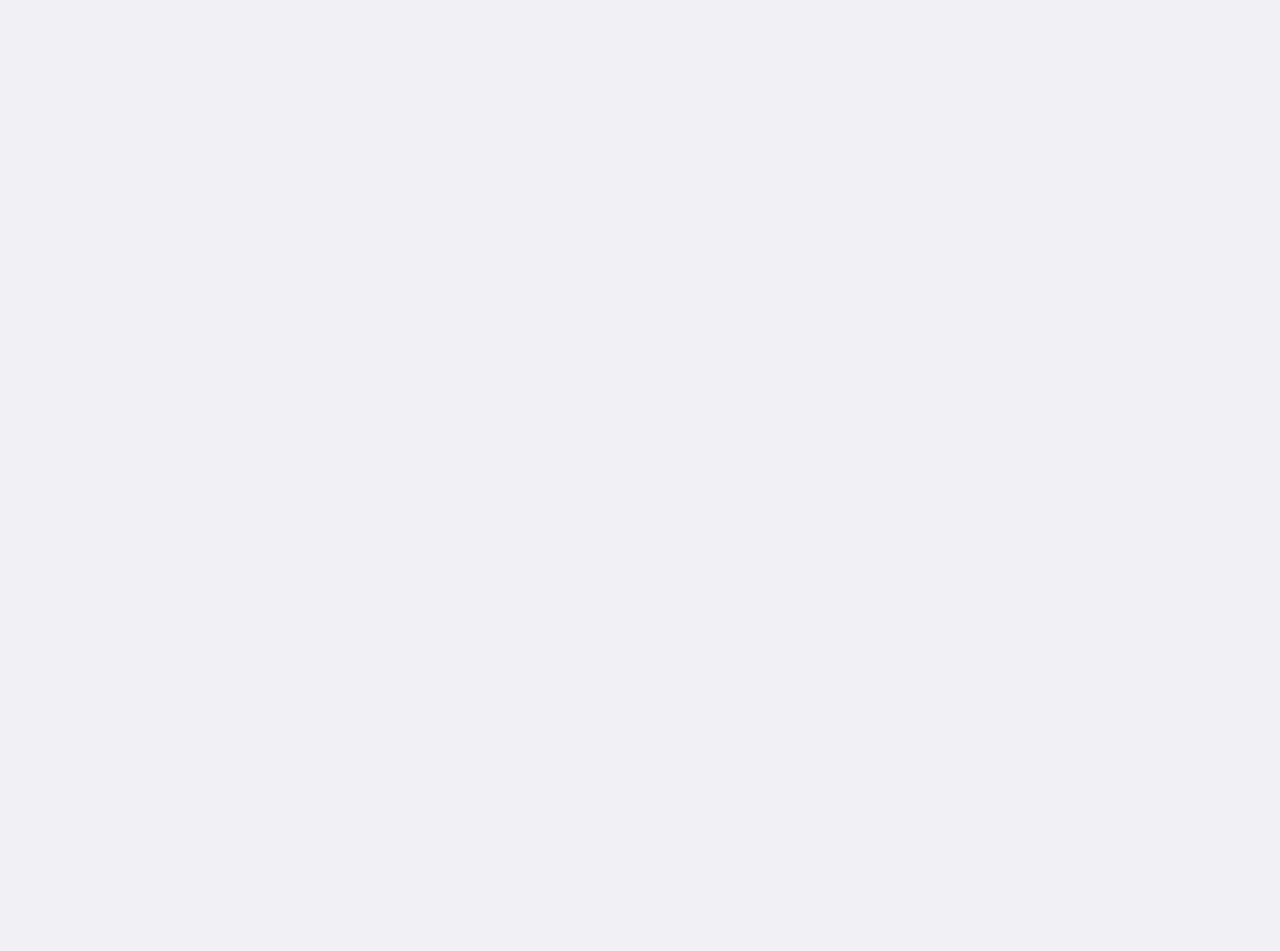
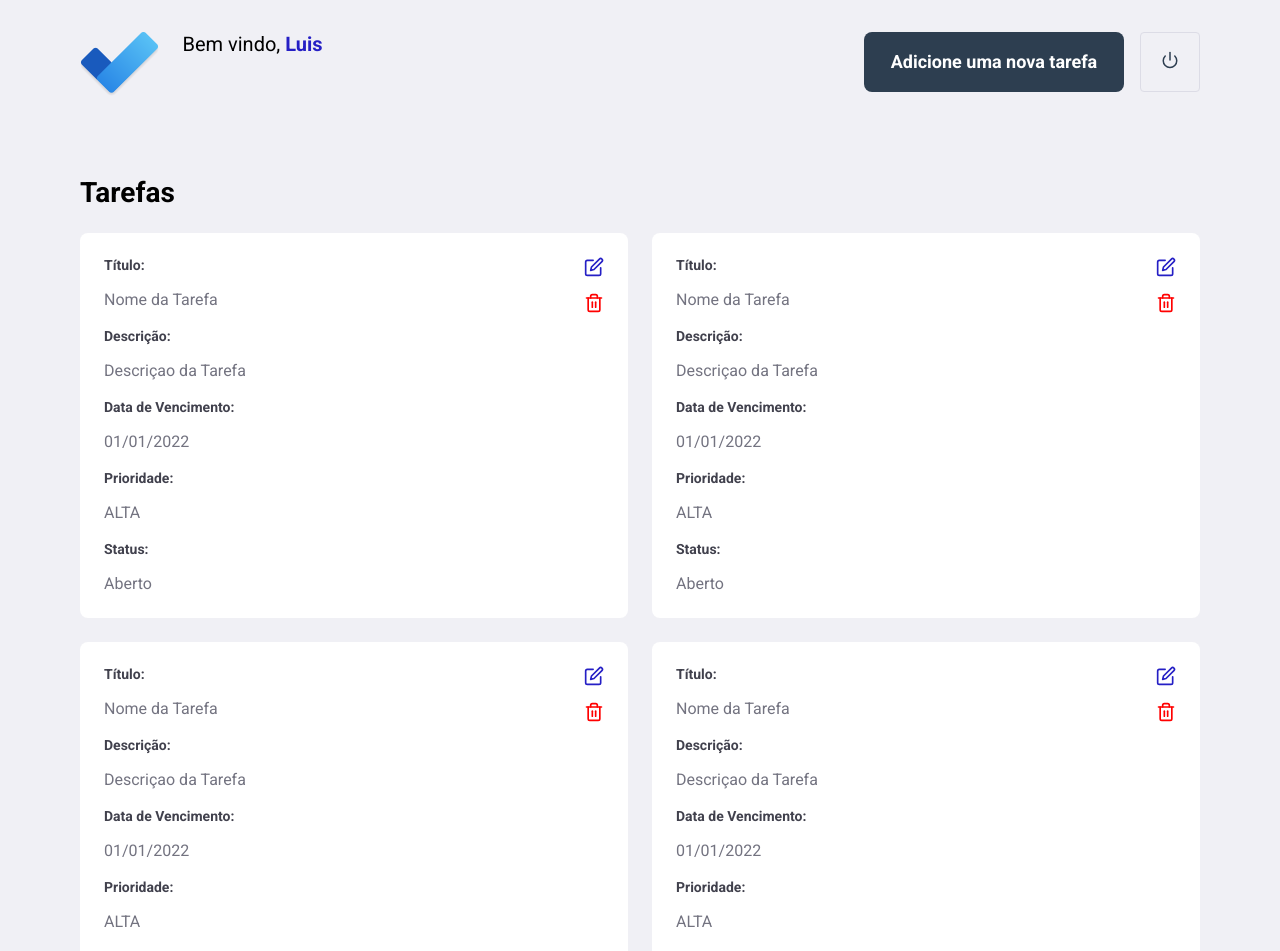
Before and after one commit to CasePrinter/todo-manager-app, a React (Create React App) app: page /todos in a window 1280 px wide. Before the commit this address had no page. Shown: the top 951 px of the page. Before the commit the page ends 800 px from the top, so only its background shows below. Built offline with nearby package versions, Linux system fonts and the light colour scheme.

Commit message:
feat(todo): adiciona todos e new todo

```diff
--- a/package.json
+++ b/package.json
@@ -8,6 +8,7 @@
     "@testing-library/user-event": "^13.5.0",
     "react": "^18.3.1",
     "react-dom": "^18.3.1",
+    "react-icons": "^5.3.0",
     "react-router-dom": "^6.26.2",
     "react-scripts": "5.0.1",
     "web-vitals": "^2.1.4"
--- /dev/null
+++ b/src/pages/NewTodo/index.js
@@ -0,0 +1,34 @@
+import React from "react";
+import { Link } from "react-router-dom";
+import './styles.css'
+import '../../global.css'
+
+import {FiArrowLeft} from 'react-icons/fi'
+
+import logo from '../../assets/logo1.png';
+
+export default function NewTodo(){
+    return(
+        <div className="new-todo-container">
+            <div className="content">
+                <section className="form">
+                    <img src={logo} alt='LOGO'/>
+                    <h1>Adicionar nova Tarefa</h1>
+                    <p>Insira as informações e clique em "Adicionar"!</p>
+                    <Link rel="stylesheet" to="/todos" className="back-link">
+                        <FiArrowLeft size={16} color="#251Fc5"/>
+                        Home
+                    </Link>
+                </section>
+                <form >
+                    <input type="text" placeholder="Título"/>
+                    <input type="text" placeholder="Descrição"/>
+                    <input type="date" placeholder="Data limite"/>
+                    <input type="text" placeholder="Prioridade"/>
+                    <input type="text" placeholder="Status"/>
+                    <button type="submit">Adicionar</button>
+                </form>
+            </div>
+        </div>
+    )
+}
--- /dev/null
+++ b/src/pages/NewTodo/styles.css
@@ -0,0 +1,83 @@
+.new-todo-container{
+    width: 100%;
+    max-width: 1120px;
+    height: 100vh;
+    margin: 0 auto;
+    display: flex;
+    align-items: center;
+    justify-content: center;
+}
+.new-todo-container .content{
+    width: 100%;
+    padding: 96px;
+    background: #F0F0F5;
+    box-shadow: 0 0 100px rgba(0,0,0,0.1);
+    border-radius: 8px;
+    display: flex;
+    justify-content: space-between;
+    align-items: center;
+}
+
+.new-todo-container .content section{
+    width: 100%;
+    max-width: 380px;
+}
+
+.new-todo-container section.form{
+    width: 100%;
+    max-width: 350px;
+    margin-right: 30px;
+}
+
+.new-todo-container section.form img{
+    width: 65%;
+    margin-left: auto;
+    margin-right: auto;
+    display: block;
+}
+
+.new-todo-container .content section h1{
+    margin: 64px 0 32px;
+    font-size: 32px;
+    color:  #2D3E50;
+}
+
+.new-todo-container .content section p{
+    font-size: 18px;
+    color: #737380;
+    line-height: 32px;
+}
+
+.new-todo-container .content form{
+    width: 100%;
+    max-width: 450px;
+}
+
+.new-todo-container .content form input{
+    margin-top: 8px;
+}
+.new-todo-container .content form input[type="date"]:not(.has-value):before{
+    color: #737380;
+    content: attr(placeholder);
+  }
+
+.new-todo-container .content form button{
+    width: 100%;
+    height: 60px;
+    background-color: #2D3E50;
+    border: 0;
+    border-radius: 8px;
+    font-weight: 700;
+    margin-top: 16px;
+    display: inline-block;
+    text-align: center;
+    text-decoration: none;
+    font-size: 18px;
+    line-height: 60px;
+    color: #FFF;
+    transition: filter 0.2s;
+}
+
+.new-todo-container .content form button:hover{
+    filter: brightness(70%);
+}
--- /dev/null
+++ b/src/pages/Todo/index.js
@@ -0,0 +1,125 @@
+import React from "react";
+
+import './styles.css'
+
+
+import logo from '../../assets/logo1.png';
+
+import { Link } from "react-router-dom";
+import {FiPower, FiEdit, FiTrash2} from 'react-icons/fi'
+
+export default function Todos(){
+    return (
+        <div className="todo-container">
+            <header>
+                <img src={logo} alt="LOGO" />
+                <span>Bem vindo, <strong>Luis </strong></span>
+                <Link className="button" to="new">Adicione uma nova tarefa</Link>
+                <button type="button"><FiPower size={18} color="#2D3E50"/></button>
+            </header>
+
+            <h1>Tarefas</h1>
+            <ul>
+                <li>
+                    <strong>Título:</strong>
+                    <p>Nome da Tarefa</p>
+                    <strong>Descrição:</strong>
+                    <p>Descriçao da Tarefa</p>
+                    <strong>Data de Vencimento:</strong>
+                    <p>01/01/2022</p>
+                    <strong>Prioridade:</strong>
+                    <p>ALTA</p>
+                    <strong>Status:</strong>
+                    <p>Aberto</p>
+
+                    <button type="button">
+                        <FiEdit size={20} color="#251Fc5"/>
+                    </button>
+                    <button type="button">
+                        <FiTrash2 size={20} color="#FF0000"/>
+                    </button>
+                </li>
+
+                <li>
+                    <strong>Título:</strong>
+                    <p>Nome da Tarefa</p>
+                    <strong>Descrição:</strong>
+                    <p>Descriçao da Tarefa</p>
+                    <strong>Data de Vencimento:</strong>
+                    <p>01/01/2022</p>
+                    <strong>Prioridade:</strong>
+                    <p>ALTA</p>
+                    <strong>Status:</strong>
+                    <p>Aberto</p>
+
+                    <button type="button">
+                        <FiEdit size={20} color="#251Fc5"/>
+                    </button>
+                    <button type="button">
+                        <FiTrash2 size={20} color="#FF0000"/>
+                    </button>
+                </li>
+
+                <li>
+                    <strong>Título:</strong>
+                    <p>Nome da Tarefa</p>
+                    <strong>Descrição:</strong>
+                    <p>Descriçao da Tarefa</p>
+                    <strong>Data de Vencimento:</strong>
+                    <p>01/01/2022</p>
+                    <strong>Prioridade:</strong>
+                    <p>ALTA</p>
+                    <strong>Status:</strong>
+                    <p>Aberto</p>
+
+                    <button type="button">
+                        <FiEdit size={20} color="#251Fc5"/>
+                    </button>
+                    <button type="button">
+                        <FiTrash2 size={20} color="#FF0000"/>
+                    </button>
+                </li>
+
+                <li>
+                    <strong>Título:</strong>
+                    <p>Nome da Tarefa</p>
+                    <strong>Descrição:</strong>
+                    <p>Descriçao da Tarefa</p>
+                    <strong>Data de Vencimento:</strong>
+                    <p>01/01/2022</p>
+                    <strong>Prioridade:</strong>
+                    <p>ALTA</p>
+                    <strong>Status:</strong>
+                    <p>Aberto</p>
+
+                    <button type="button">
+                        <FiEdit size={20} color="#251Fc5"/>
+                    </button>
+                    <button type="button">
+                        <FiTrash2 size={20} color="#FF0000"/>
+                    </button>
+                </li>
+
+                <li>
+                    <strong>Título:</strong>
+                    <p>Nome da Tarefa</p>
+                    <strong>Descrição:</strong>
+                    <p>Descriçao da Tarefa</p>
+                    <strong>Data de Vencimento:</strong>
+                    <p>01/01/2022</p>
+                    <strong>Prioridade:</strong>
+                    <p>ALTA</p>
+                    <strong>Status:</strong>
+                    <p>Aberto</p>
+
+                    <button type="button">
+                        <FiEdit size={20} color="#251Fc5"/>
+                    </button>
+                    <button type="button">
+                        <FiTrash2 size={20} color="#FF0000"/>
+                    </button>
+                </li>
+            </ul>
+        </div>
+    );
+}
--- /dev/null
+++ b/src/pages/Todo/styles.css
@@ -0,0 +1,94 @@
+.todo-container {
+    width: 100%;
+    max-width: 1180px;
+    padding: 0 30px;
+    margin: 32px auto;
+}
+
+.todo-container header{
+    display: flex;
+    align-items: left;
+}
+
+.todo-container header span{
+    font-size: 20px;
+    margin-left: 24px;
+}
+
+.todo-container header strong{
+    color: #251FC5;
+}
+
+.todo-container header img{
+    height: 64px;
+}
+
+.todo-container header a{
+    width: 260px;
+    margin-left: auto;
+    margin-top: 0;
+}
+
+.todo-container header button{
+    height: 60px;
+    width: 60px;
+    border-radius: 4px;
+    border: 1px solid #DCDCE6;
+    background: transparent;
+    margin-left: 16px;
+    transition: border-color 0.5s;
+}
+
+.todo-container header button:hover{
+    border-color:  #2D3E50;
+}
+
+.todo-container h1{
+    margin-top: 80px;
+    margin-bottom: 24px;
+}
+
+.todo-container ul{
+    display: grid;
+    grid-template-columns: repeat(2, 1fr);
+    grid-gap: 24px;
+    list-style: none;
+}
+
+.todo-container li{
+    background: #FFF;
+    padding: 24px;
+    border-radius: 8px;
+    position: relative;
+}
+
+.todo-container ul li button{
+    position: absolute;
+    right: 24px;
+    top: 24px;
+    border: 0;
+    background: transparent;
+}
+
+.todo-container ul li button + button{
+top: 60px;
+}
+.todo-container ul li button:hover{
+    opacity: 0.8;
+}
+
+.todo-container ul li strong{
+    display: block;
+    margin-bottom: 16px;
+    color: #41414D;
+}
+
+.todo-container ul li p + strong{
+    margin-top:18px;
+}
+
+.todo-container ul li p{
+    color: #737380;
+    line-height: 21px;
+    font-size: 16px;
+}
--- a/src/routes/index.js
+++ b/src/routes/index.js
@@ -2,12 +2,16 @@
 import {BrowserRouter, Route, Routes} from 'react-router-dom'
 
 import Login from '../pages/Login'
+import Todos from '../pages/Todo'
+import NewTodo from '../pages/NewTodo'
 
 export default function RoutesApp(){
     return(
         <BrowserRouter>
             <Routes>
                 <Route path='/' element={<Login/>}/>
+                <Route path='/todos' element={<Todos/>}/>
+                <Route path='/todos/new' element={<NewTodo/>}/>
             </Routes>
         </BrowserRouter>
     )
```
Also changed, not shown: 1 other file (tests, documents, lock files or other folders).
